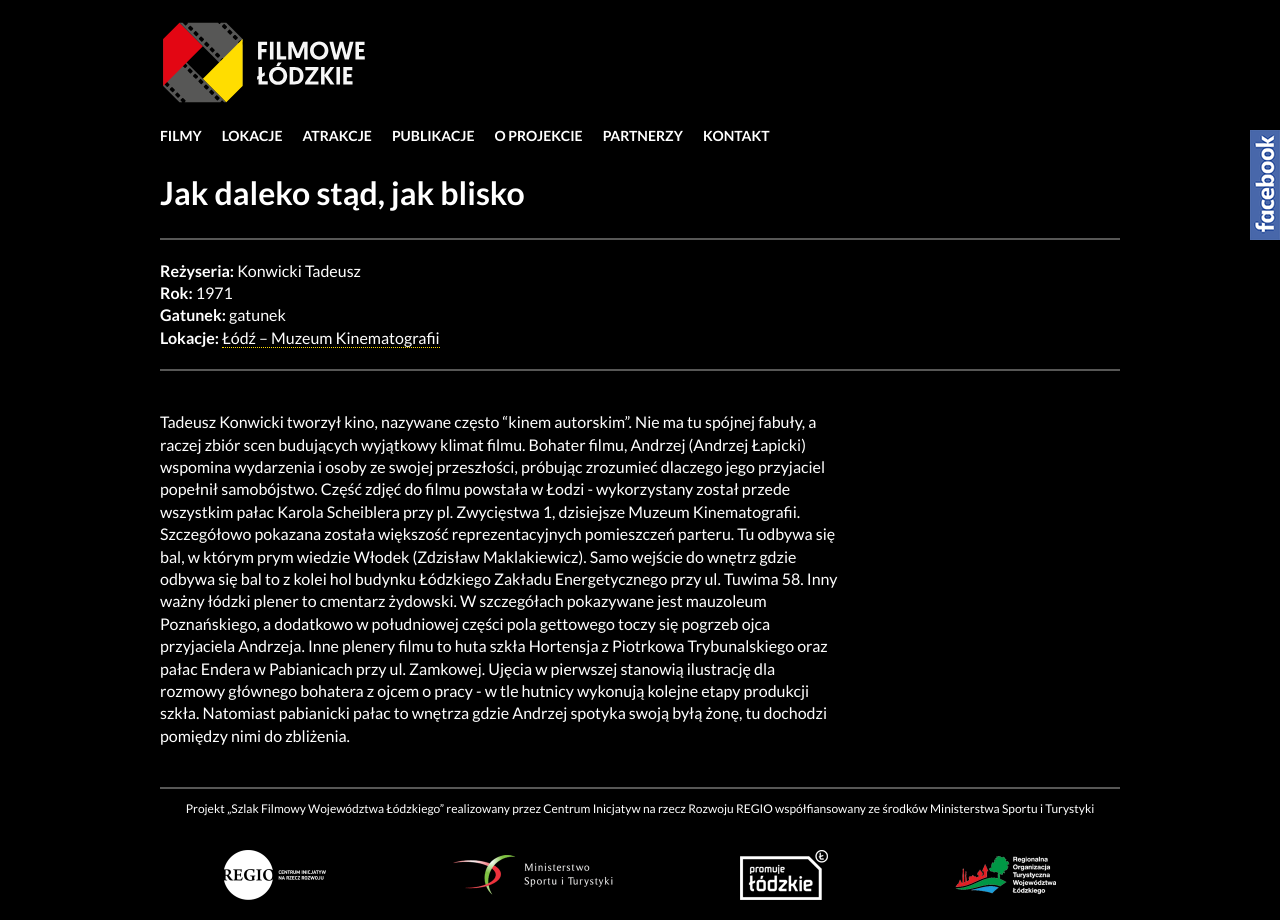
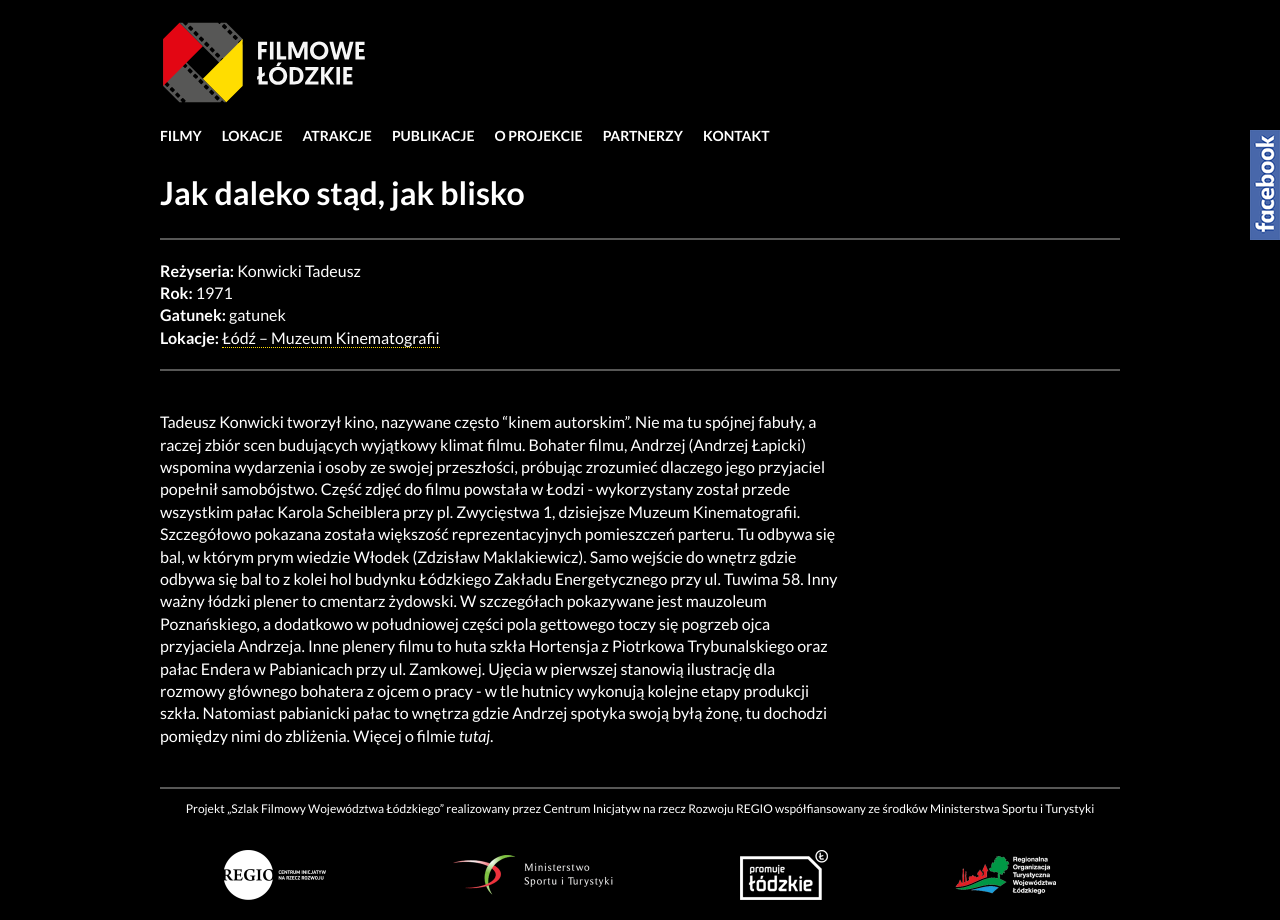
Before and after one commit to fusilli/filmowelodzkie, a Jekyll site: the page built from _filmy/jak-daleko-stad-jak-blisko.md, in a window 1280 px wide. Built offline with Jekyll 4.4.1, drawn with Linux system fonts in a browser that asks for light colours; nearby versions of some CDN libraries.

Commit message:
Update jak-daleko-stad-jak-blisko.md

```diff
--- a/_filmy/jak-daleko-stad-jak-blisko.md
+++ b/_filmy/jak-daleko-stad-jak-blisko.md
@@ -12,3 +12,4 @@
 Tadeusz Konwicki tworzył kino, nazywane często "kinem autorskim". Nie ma tu spójnej fabuły, a raczej zbiór scen budujących wyjątkowy klimat filmu. Bohater filmu, Andrzej (Andrzej Łapicki) wspomina wydarzenia i osoby ze swojej przeszłości, próbując zrozumieć dlaczego jego przyjaciel popełnił samobójstwo.
 Część zdjęć do filmu powstała w Łodzi - wykorzystany został przede wszystkim pałac Karola Scheiblera przy pl. Zwycięstwa 1, dzisiejsze Muzeum Kinematografii. Szczegółowo pokazana została większość reprezentacyjnych pomieszczeń parteru. Tu odbywa się bal, w którym prym wiedzie Włodek (Zdzisław Maklakiewicz). Samo wejście do wnętrz gdzie odbywa się bal to z kolei hol budynku Łódzkiego Zakładu Energetycznego przy ul. Tuwima 58. Inny ważny łódzki plener to cmentarz żydowski. W szczegółach pokazywane jest mauzoleum Poznańskiego, a dodatkowo w południowej części pola gettowego toczy się pogrzeb ojca przyjaciela Andrzeja.
 Inne plenery filmu to huta szkła Hortensja z Piotrkowa Trybunalskiego oraz pałac Endera w Pabianicach przy ul. Zamkowej. Ujęcia w pierwszej stanowią ilustrację dla rozmowy głównego bohatera z ojcem o pracy - w tle hutnicy wykonują kolejne etapy produkcji szkła. Natomiast pabianicki pałac to wnętrza gdzie Andrzej spotyka swoją byłą żonę, tu dochodzi pomiędzy nimi do zbliżenia.
+Więcej o filmie [*tutaj*](http://www.filmpolski.pl/fp/index.php?film=121366).
```
